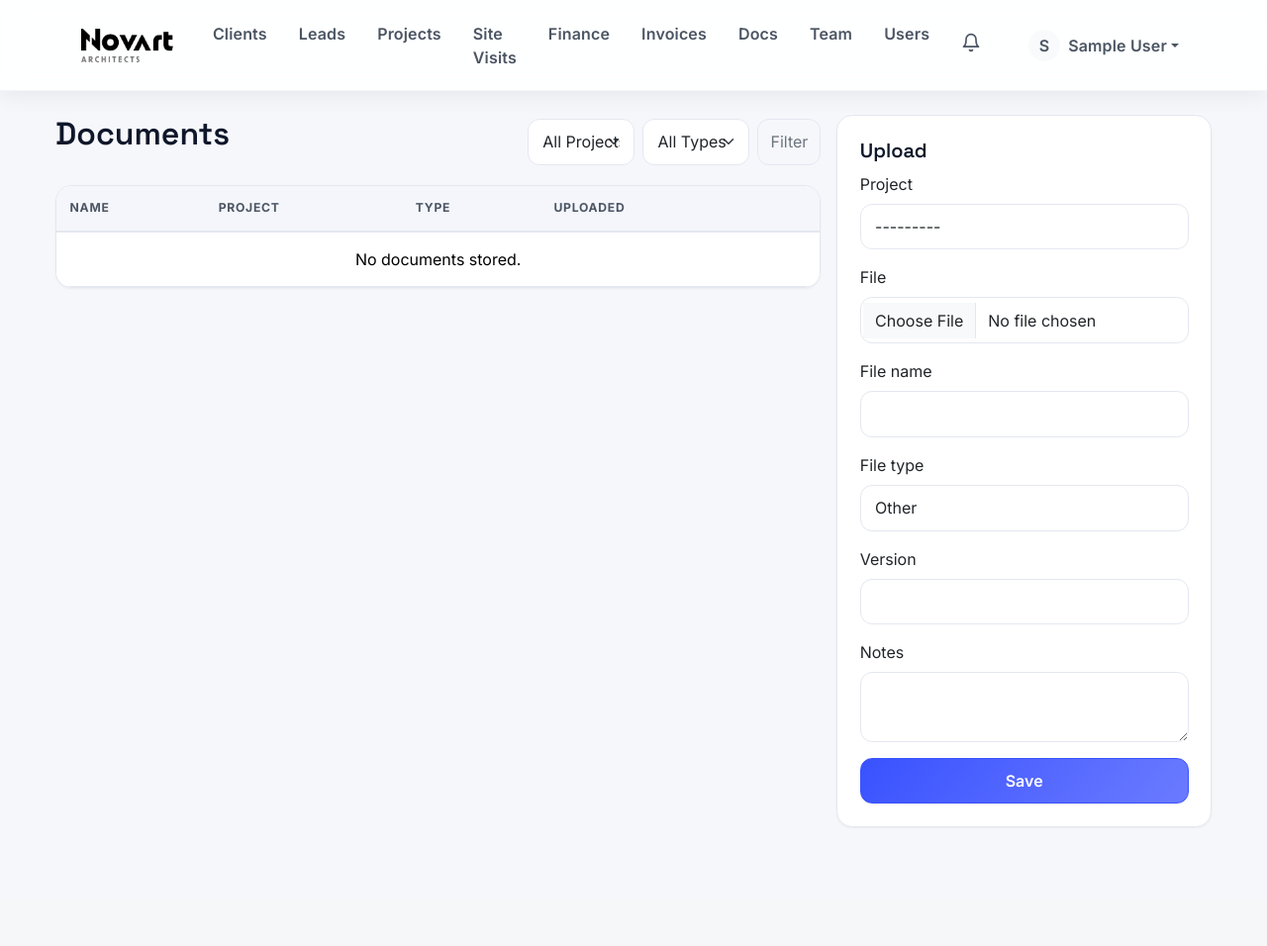
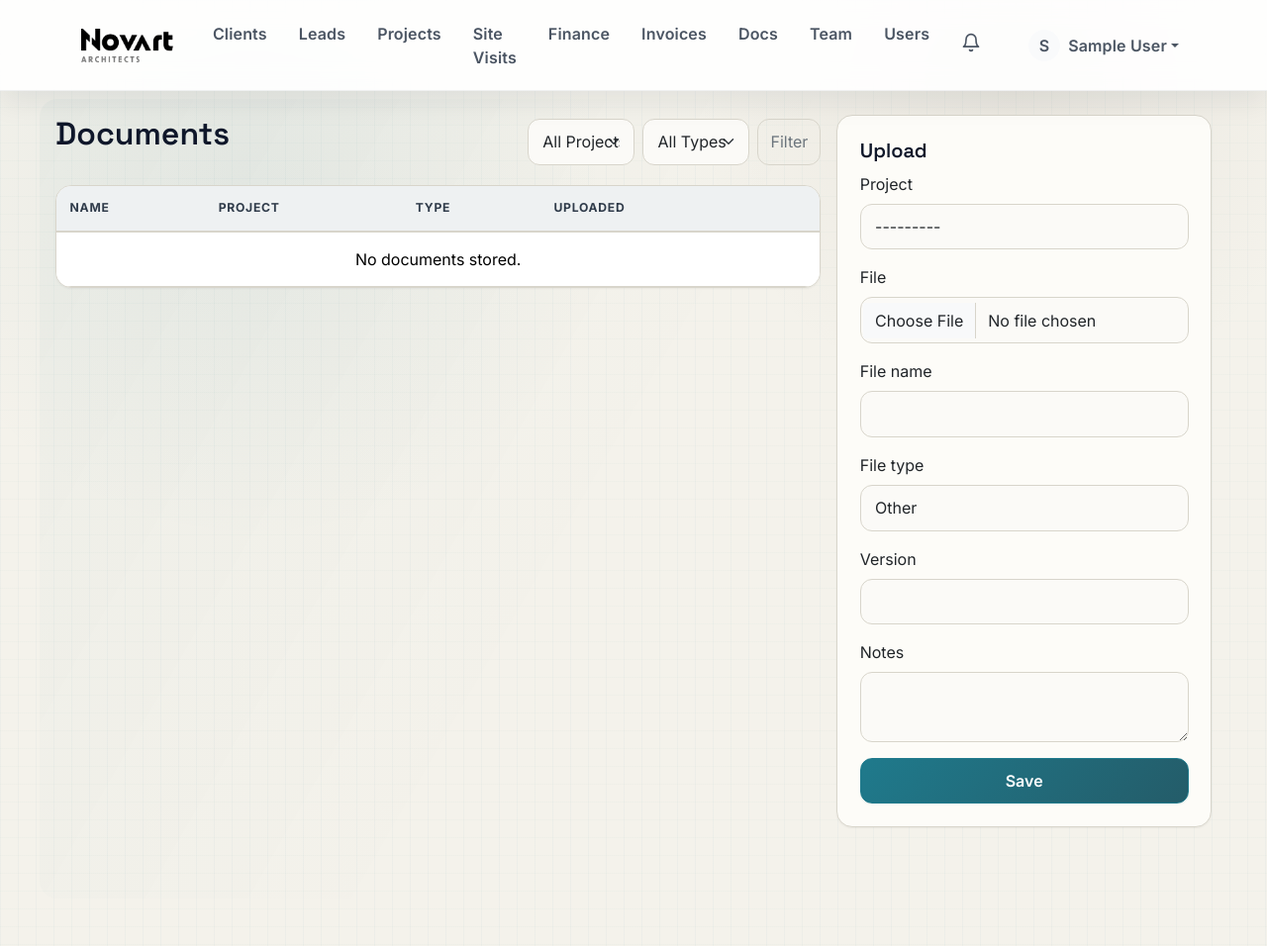
Before and after one commit to itzpraveen/novart, a Django app: page /documents/ in a window 1280 px wide. Shown: the whole page at 99% size. Before the commit the page ends 836 px from the top, so only its background shows below. Run offline with Django 5.2, Linux system fonts and the light colour scheme; the visitor is signed in with stand-in values (Sample User, id 1); data that the repository does not hold is empty; some libraries are stand-ins or nearby versions.

Commit message:
Refresh UI theme for architecture-focused look

```diff
--- a/static/css/style.css
+++ b/static/css/style.css
@@ -1,15 +1,15 @@
 :root {
-    --primary-color: #3952ff;
-    --primary-hover: #2d44e0;
-    --secondary-color: #5b647a;
-    --success-color: #0ea77c;
-    --warning-color: #f59e0b;
-    --danger-color: #ef4444;
-    --background-color: #f6f7fb;
-    --surface-color: #ffffff;
+    --primary-color: #1f7a8c;
+    --primary-hover: #166173;
+    --secondary-color: #5f6a7a;
+    --success-color: #2e8b57;
+    --warning-color: #e6a700;
+    --danger-color: #d14343;
+    --background-color: #f4f2eb;
+    --surface-color: #fdfcf8;
     --text-primary: #0f172a;
     --text-secondary: #4b5563;
-    --border-color: #e4e7f0;
+    --border-color: #d8d5cb;
     --shadow-sm: 0 1px 2px 0 rgba(0, 0, 0, 0.05);
     --shadow-md: 0 4px 6px -1px rgba(0, 0, 0, 0.1), 0 2px 4px -1px rgba(0, 0, 0, 0.06);
     --shadow-lg: 0 10px 15px -3px rgba(0, 0, 0, 0.1), 0 4px 6px -2px rgba(0, 0, 0, 0.05);
@@ -23,6 +23,12 @@
 body {
     font-family: var(--font-sans);
     background-color: var(--background-color);
+    background-image:
+        linear-gradient(90deg, rgba(31, 122, 140, 0.03) 1px, transparent 1px),
+        linear-gradient(180deg, rgba(31, 122, 140, 0.02) 1px, transparent 1px),
+        radial-gradient(circle at 20% 20%, rgba(22, 97, 115, 0.06), transparent 28%),
+        radial-gradient(circle at 80% 10%, rgba(116, 102, 86, 0.08), transparent 24%);
+    background-size: 18px 18px, 18px 18px, 100% 100%, 100% 100%;
     color: var(--text-primary);
     line-height: 1.5;
     -webkit-font-smoothing: antialiased;
@@ -48,10 +54,10 @@ a:hover {
 /* Layout & Navigation */
 .navbar {
     background: rgba(255, 255, 255, 0.9) !important;
-    backdrop-filter: blur(10px);
-    box-shadow: 0 6px 20px rgba(15, 23, 42, 0.06);
+    backdrop-filter: blur(12px);
+    box-shadow: 0 10px 30px rgba(15, 23, 42, 0.08);
     padding: 0.85rem 0;
-    border-bottom: 1px solid rgba(15, 23, 42, 0.04);
+    border-bottom: 1px solid rgba(15, 23, 42, 0.06);
 }
 
 .navbar-brand {
@@ -79,7 +85,7 @@ a:hover {
 
 .nav-link:hover, .nav-link.active {
     color: var(--primary-color) !important;
-    background-color: rgba(57, 82, 255, 0.1);
+    background-color: rgba(31, 122, 140, 0.12);
 }
 
 /* Cards */
@@ -141,12 +147,12 @@ a:hover {
 }
 
 .list-group-item:hover {
-    background-color: #f1f5fb;
+    background-color: #f0f3f6;
 }
 
 .table thead th {
-    background-color: #f4f6fb;
-    color: var(--text-secondary);
+    background-color: #eef1f2;
+    color: #2f3b4a;
     font-weight: 700;
     text-transform: uppercase;
     font-size: 0.76rem;
@@ -170,7 +176,7 @@ a:hover {
 }
 
 .btn-primary {
-    background: linear-gradient(130deg, var(--primary-color), #6b7bff);
+    background: linear-gradient(130deg, var(--primary-color), #245c69);
     border-color: var(--primary-color);
     padding: 0.625rem 1.25rem;
     font-weight: 600;
@@ -179,9 +185,9 @@ a:hover {
 }
 
 .btn-primary:hover {
-    background: linear-gradient(130deg, var(--primary-hover), #5569ff);
+    background: linear-gradient(130deg, var(--primary-hover), #1b4c58);
     border-color: var(--primary-hover);
-    box-shadow: 0 8px 24px rgba(57, 82, 255, 0.25);
+    box-shadow: 0 8px 24px rgba(31, 122, 140, 0.24);
 }
 
 .btn-outline-secondary {
@@ -193,11 +199,12 @@ a:hover {
     border-color: var(--border-color);
     border-radius: 12px;
     padding: 0.65rem 0.9rem;
+    background-color: #fbfaf7;
 }
 
 .form-control:focus, .form-select:focus {
-    border-color: rgba(57, 82, 255, 0.6);
-    box-shadow: 0 0 0 0.2rem rgba(57, 82, 255, 0.15);
+    border-color: rgba(31, 122, 140, 0.6);
+    box-shadow: 0 0 0 0.2rem rgba(31, 122, 140, 0.15);
 }
 
 /* Utilities */
@@ -207,7 +214,19 @@ a:hover {
 
 .page-shell {
     max-width: 1200px;
-    padding: 0 1rem;
+    padding: 0 1rem 3rem;
+    position: relative;
+    z-index: 0;
+}
+
+.page-shell::before {
+    content: '';
+    position: absolute;
+    inset: 0;
+    background: linear-gradient(120deg, rgba(31, 122, 140, 0.03), transparent 50%);
+    pointer-events: none;
+    border-radius: 18px;
+    z-index: -1;
 }
 
 /* Animations */
```
